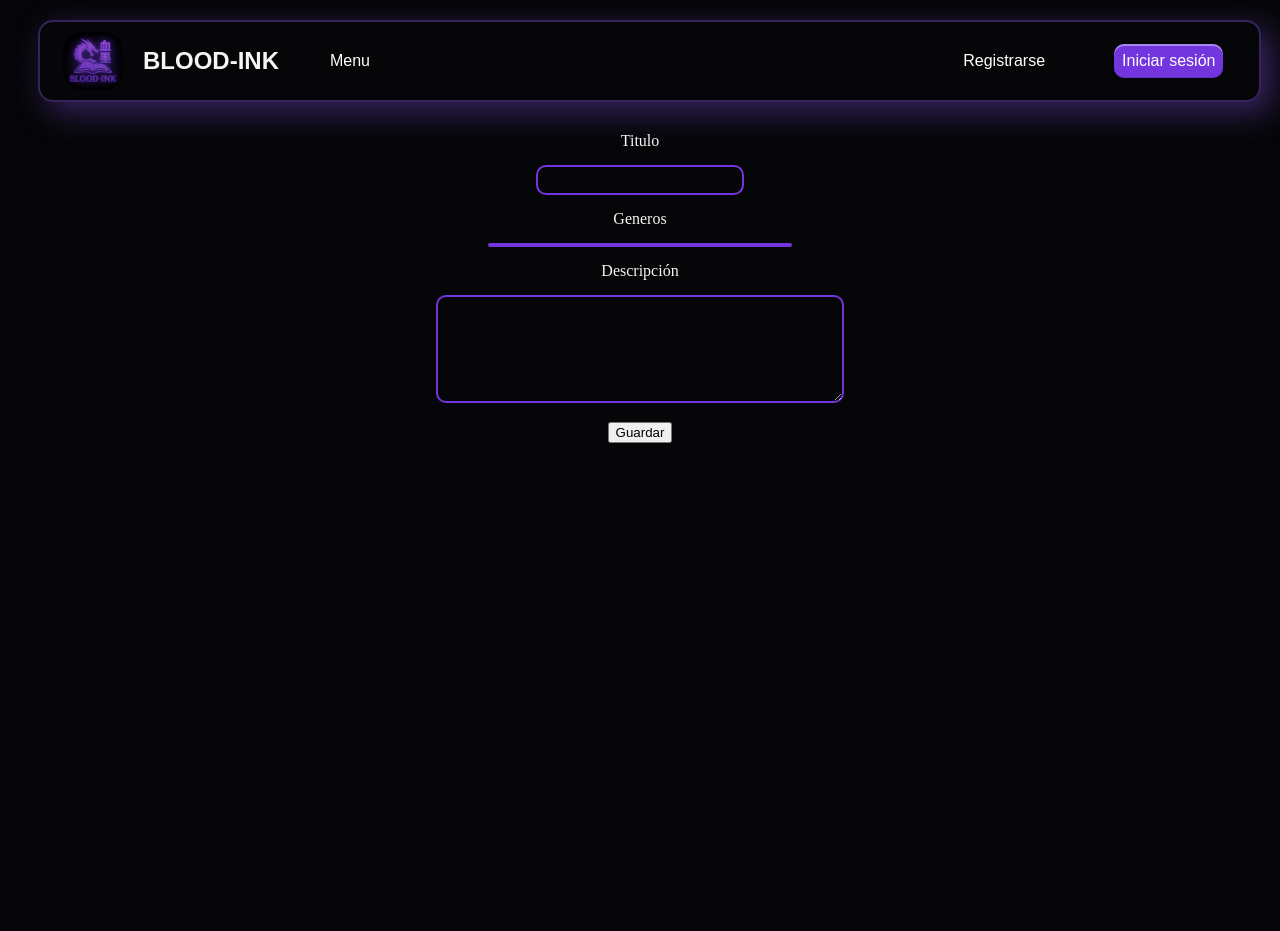
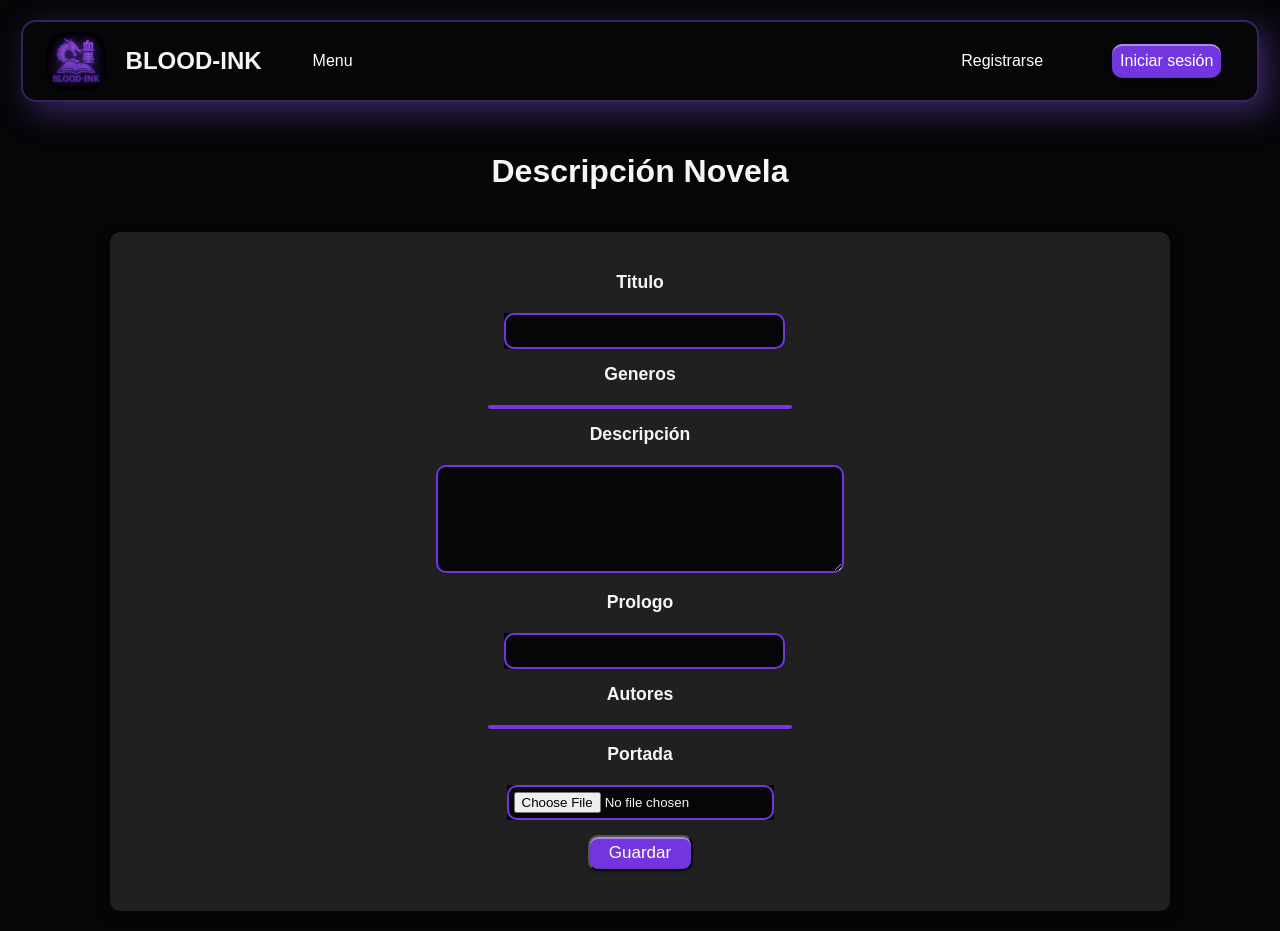
Before and after one commit to ELDani45/Blood-Ink, a Django app: page /novels/make_novel in a window 1280 px wide. Before the commit the page ends 443 px from the top, so only its background shows below. Run offline with Django 5.2, Linux system fonts and the light colour scheme; data that the repository does not hold is empty.

Commit message:
Organizando estilos y formularios

```diff
--- a/novels/forms.py
+++ b/novels/forms.py
@@ -15,10 +15,17 @@ class Makenovel(forms.ModelForm):
             'genero': forms.CheckboxSelectMultiple(attrs={
                 'class': 'genero-inside'
             }),
-            'author': forms.CheckboxSelectMultiple(attrs={
+            'text_description': forms.Textarea(attrs={
+                'class': 'text-description'
+            }),
+            'prologo': forms.TextInput(attrs={
                 'class': 'titulo-novel'
             }),
-            'text_description': forms.Textarea(attrs={
-                'class': 'text-description'
+            'author': forms.CheckboxSelectMultiple(attrs={
+                'class': 'genero-inside'
+            }),
+            'imagen_portada': forms.FileInput(attrs={
+                'class': 'image-description',
+                'accept': 'image/*'
             })
         }
--- a/novels/static/styles/css/inputs_labels.css
+++ b/novels/static/styles/css/inputs_labels.css
@@ -1,10 +1,37 @@
-.formulario-padre{
+body {
+    background-color: #060609;
+    color: whitesmoke;
+    font-family: Arial, sans-serif; /* Usar una fuente similar a la imagen */
+    display: flex;
+    flex-direction: column;
+    justify-content: center;
+    align-items: center;
+    height: 100%;
+    margin: 0;
+}
+label {
+    display: block;
+    margin-bottom: 5px;
+    font-weight: bold;
+    font-size: 1.1rem;
+}
+.form-container {
+    background-color: #202020;
+    padding: 40px 30px;
+    border-radius: 10px;
+    width: 100%;
+    max-width: 1000px;
+    box-shadow: 0 4px 15px rgba(0, 0, 0, 0.2);
+    margin-top: 20px;
+    margin-bottom: 20px;
     display: flex;
     flex-direction: column;
     align-items: center;
     width: 100%;
     height: auto;
 }
+
+
 
 .genero-description{
     font-family: 'Segoe UI', Tahoma, Geneva, Verdana, sans-serif;
@@ -20,15 +47,19 @@
 }
 .titulo-description{
     background-color: #060609;
-    padding: 15px;
+    margin-bottom: 15px;
+    margin-top: 15px;
 }
 .titulo-novel{
-    width: 200px;
-    height: 24px;
+    height: 30px;
     border: 2px solid #7335DD ;
     border-radius: 10px;
     background-color: #060609;
     color: white;
+    width: 100%;
+    color: whitesmoke;
+
+    font-size: 20px;
 }
 
 .text_description{
@@ -37,10 +68,38 @@
 }
 .text-description{
     background-color: #060609;
-    font-size: 15px;
+    font-size: 23px;
     color: white;
     border-radius: 10px;
     width: 400px;
     height: 100px;
     border: 2px solid #7335DD ;
 }
+.portada-description{
+    color: whitesmoke;
+    background-color: #060609;
+    margin: 15px;
+}
+
+.image-description{
+    border: 2px solid #7335DD;
+    color: whitesmoke;
+    padding: 5px;
+    border-radius: 10px;
+}
+.buttom_save{
+    width: 105px;
+    font-size: 17px;
+    text-decoration: none;
+    font-family: Arial, Helvetica, sans-serif;
+    color: white;
+    background-color: #7335DD;
+    padding: 6px;
+    border-radius: 10px;
+    transition: background-color 0.3s ease, padding 0.3s ease;
+    display: inline-block;
+    box-shadow: inset 0 2px 0 rgba(255, 255, 255, 0.4),
+        inset 0 -1px 0 rgba(0, 0, 0, 0.1),
+        0 2px 4px rgba(0, 0, 0, 0.2);
+    transition: background-color 0.3s ease;
+}
--- a/novels/templates/make_novel.html
+++ b/novels/templates/make_novel.html
@@ -12,8 +12,9 @@
 
 
 <body>
+    <h1>Descripción Novela</h1>
 
-<form class="formulario-padre" method="POST">
+<form class="form-container" method="POST">
     {% csrf_token %}
     <label >Titulo</label>
     <div class="titulo-description">
@@ -30,7 +31,22 @@
         {{ form_Novel.text_description}}
     </div>
 
-    <button type="submit">
+    <label>Prologo</label>
+    <div class="titulo-description">
+        {{ form_Novel.prologo}}
+    </div>
+
+    <label>Autores</label>
+    <div class="genero-description">
+        {{ form_Novel.author}}
+    </div>
+
+    <label>Portada</label>
+    <div class="portada-description">
+        {{ form_Novel.imagen_portada }}
+    </div>
+
+    <button class="buttom_save" type="submit">
         Guardar
     </button>
 
```
